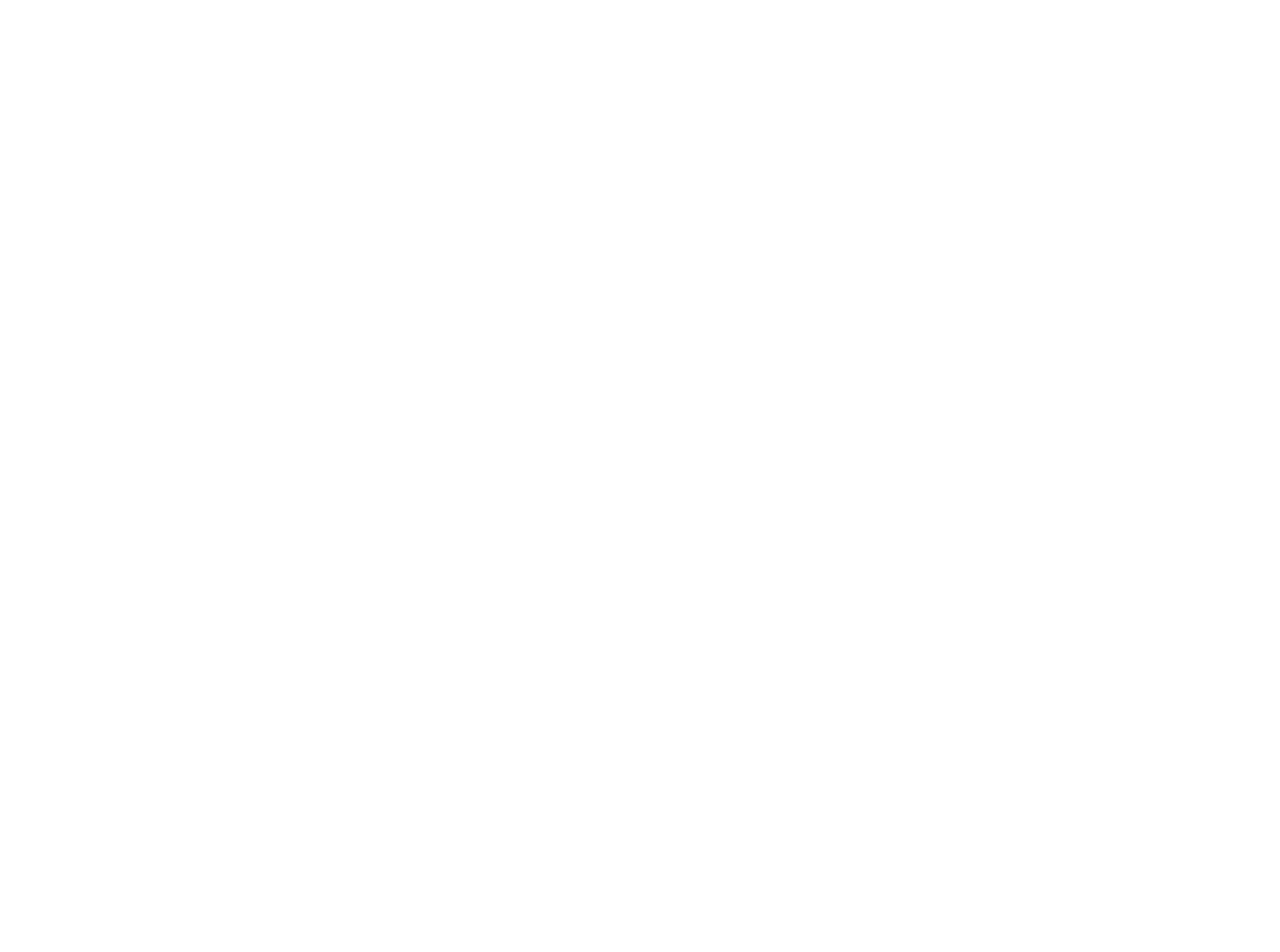
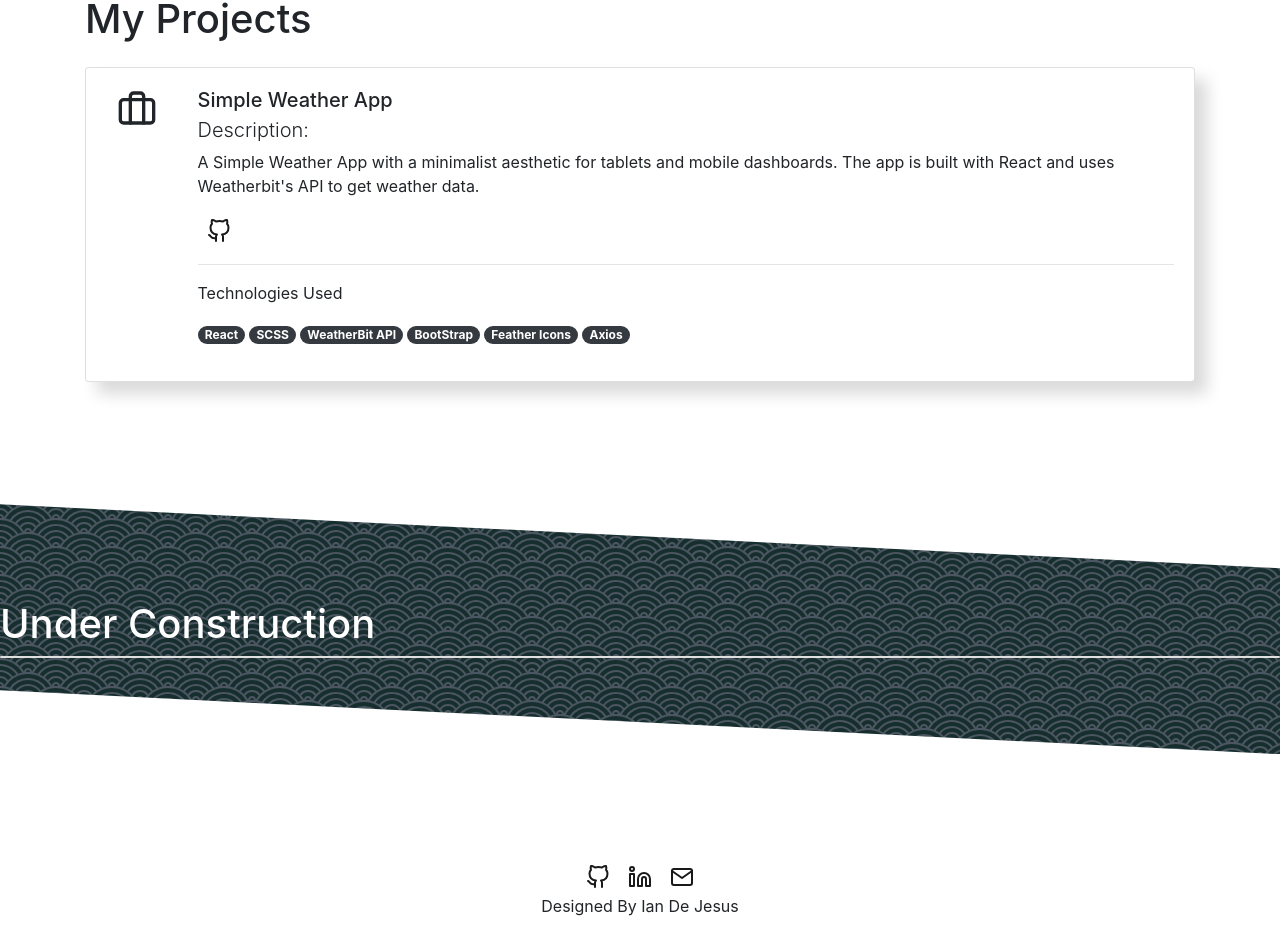
Before and after one commit to iantheminimalist/iandejesus-app, a React (Create React App) app: page /#/projects in a window 1280 px wide. Shown: the part 167-1119 px from the top of the page. Before the commit the page ends 800 px from the top, so only its background shows below. Built offline with nearby package versions, Linux system fonts and the light colour scheme.

Commit message:
added more information in the Projects section

```diff
--- a/src/components/AboutComponent.js
+++ b/src/components/AboutComponent.js
@@ -6,7 +6,7 @@
         CardBody,
         CardText,CardSubtitle,
         Row,
-        Col  } from 'reactstrap';
+        Col } from 'reactstrap';
 import * as Icon from 'react-feather';
 import Footer from './FooterComponent';
 import Fade from 'react-reveal/Fade';
@@ -97,9 +97,12 @@
     return(
     <React.Fragment>
         <Fade bottom cascade>
+            <Container><h1>Education</h1></Container>
+        </Fade>
+
+
         <Container>
-            <h1>Education</h1>
-
+        <Fade bottom cascade>
         <CardDeck>
         <Card className="neomorph rounded my-md-3 my-4">
             <CardBody>
@@ -108,9 +111,48 @@
                 <Icon.Award size={40} className="" />
             </Col>
             <Col md={11} xs={12}>
+            <CardTitle><h5>Full Stack Web and Mobile Development | <span className="font-weight-light">May - July 2020</span></h5></CardTitle>
+            <CardSubtitle><h5 className="font-weight-light">Nucamp Coding Bootcamp</h5></CardSubtitle>
+            <CardText>
+                Coursework:
+                <dd>Utilizing server-side technologies with Node, MongoDB, REST API, and Express: Express Server Framework and NPM Packages.</dd>
+                <dd>Understanding User Authentication: Basic Authentication, Passport Authentication, and Token-based Authentication.</dd>
+                <dd>Introduction to Cross-Origin Resource Sharing (CORS) and third-party party Authentication.</dd>
+            </CardText>
+            </Col>
+            </Row>
+            </CardBody>
+        </Card>
+        </CardDeck>
+
+        <CardDeck>
+        <Card className="neomorph rounded my-md-3 my-4">
+            <CardBody>
+            <Row>
+            <Col md={1} xs={12} className="text-center my-md-0 my-4"><Icon.Award size={40} className="" /> </Col>
+            <Col md={11} xs={12}>
+            <CardTitle><h5>Front End Web and Mobile Development | <span className="font-weight-light">Jan - May 2020</span></h5></CardTitle>
+            <CardSubtitle><h5 className="font-weight-light">Nucamp Coding Bootcamp</h5></CardSubtitle>
+            <CardText>
+                Coursework:
+                <dd>Frontend Web UI Frameworks and Tools: BootStrap 4, JQuery </dd>
+                <dd>Frontend Web development: React, React-Redux, NodeJS</dd>
+                <dd>Multiplatform Development for Web and Mobile Applications: React Native, Expo CLI</dd>
+            </CardText>
+            </Col>
+            </Row>
+            </CardBody>
+        </Card>
+        </CardDeck>
+
+        <CardDeck>
+        <Card className="neomorph rounded my-md-3 my-4">
+            <CardBody>
+            <Row>
+            <Col md={1} xs={12} className="text-center my-md-0 my-4"><Icon.Award size={40} className="" /></Col>
+            <Col md={11} xs={12}>
             <CardTitle><h5> Bachelor of Science in Information Systems  | <span className="font-weight-light">2009 - 2014</span></h5></CardTitle>
             <CardSubtitle><h5 className="font-weight-light">De La Salle University</h5></CardSubtitle>
-
             <CardText>
                 Coursework:
                 <dd>Data Structures and Algorithms.</dd>
@@ -123,9 +165,10 @@
             </CardBody>
         </Card>
         </CardDeck>
+        </Fade>
+    </Container>
 
-        </Container>
-        </Fade>
+
 
     </React.Fragment>
     );
--- a/src/components/ContactComponent.js
+++ b/src/components/ContactComponent.js
@@ -3,7 +3,7 @@
 export default function ContactUs() {
     return (
         <div>
-            <h1>Please Contact Me!!!</h1>
+            <h1>Under Construction</h1>
         </div>
     )
 }
--- a/src/components/FooterComponent.js
+++ b/src/components/FooterComponent.js
@@ -8,11 +8,15 @@
         <Container className="text-center">
         <Row>
             <Col>
-                <Button color="link" size="sm" ><Icon.GitHub size={24}/></Button>
-                <Button color="link" size="sm"><Icon.Linkedin size={24}/></Button>
-                <Button color="link" size="sm"><Icon.Mail size={24}/></Button>
+            <Button color="link" size="sm" href="https://iantheminimalist.github.io/iandejesus-app/"><Icon.GitHub size={24} /></Button>
+            <Button color="link" size="sm" href="https://www.linkedin.com/in/iandejesus89/"><Icon.Linkedin size={24} /></Button>
+            <Button color="link" size="sm"><Icon.Mail size={24} /></Button>
             </Col>
-
+        </Row>
+        <Row>
+            <Col>
+            <p className="">Designed By Ian De Jesus</p>
+            </Col>
         </Row>
         <div>
 
--- a/src/components/HomeComponent.js
+++ b/src/components/HomeComponent.js
@@ -1,12 +1,13 @@
 import React from 'react';
 import * as Icon from 'react-feather';
 import { Container, Col, Row, Button,  } from 'reactstrap';
-// import AboutUs from './AboutComponent';
+
 import Fade from 'react-reveal/Fade';
+
 import { baseUrl } from './shared/baseURL';
 import { Link } from 'react-router-dom';
 import Footer from './FooterComponent';
-// import Skills from './SkillsComponent';
+
 
 function Home() {
 const profileImg = `iandejesus-app/assets/img/ian-profile.jpg`;
@@ -17,24 +18,20 @@
             <div className="title-content">
                 <Container className="text-center">
                 <Fade bottom cascade>
-                    <div>
+                    <div className="">
                         <h1>Hi, I'm Ian </h1>
                         <h4>An inspiring Fullstack Web Developer.</h4>
                         <div>
-
-                            <a href="https://iantheminimalist.github.io/iandejesus-app/">
-                            <Button color="link" size="sm" ><Icon.GitHub size={24}  />
-                            </Button>
-                            </a>
-                            <a href="https://www.linkedin.com/in/iandejesus89/">
-                            <Button color="link" size="sm"><Icon.Linkedin size={24} /></Button>
-                            </a>
-
-                            <Button color="link" size="sm"><Icon.Mail size={24}     /></Button>
+                            <Button color="link" size="sm" href="https://iantheminimalist.github.io/iandejesus-app/"><Icon.GitHub size={24} /></Button>
+                            <Button color="link" size="sm" href="https://www.linkedin.com/in/iandejesus89/"><Icon.Linkedin size={24} /></Button>
+                            <Button color="link" size="sm"><Icon.Mail size={24} /></Button>
                         </div>
                     </div>
                 </Fade>
                 </Container>
+            </div>
+                <div className="text-center">
+                    <Icon.ArrowDownCircle />
                 </div>
         </div>
 
--- a/src/components/ProjectsComponent.js
+++ b/src/components/ProjectsComponent.js
@@ -1,9 +1,80 @@
 import React from 'react'
+import { Card,
+    CardDeck,
+    CardTitle,
+    Container,
+    CardBody,
+    CardText,CardSubtitle,
+    Row,
+    Col,
+    Badge, Button } from 'reactstrap';
+import * as Icon from 'react-feather';
+import Fade from 'react-reveal/Fade';
+import Footer from './FooterComponent';
+
+
 
 function Projects() {
     return (
         <div>
-            Here are My Projects
+            <div className="section">
+            <Fade bottom cascade>
+            <Container>
+                <h1>My Projects</h1>
+            </Container>
+            </Fade>
+            <Container>
+            <Fade bottom cascade>
+            <CardDeck>
+            <Card className="neomorph rounded my-md-3 my-4">
+            <CardBody>
+                <Row>
+                    <Col md={1} xs={12} className="text-center my-md-0 my-4">
+                        <Icon.Briefcase size={40} className="" />
+                    </Col>
+                    <Col md={11} xs={12}>
+                        <CardTitle><h5> Simple Weather App</h5></CardTitle>
+                        <CardSubtitle><h5 className="font-weight-light">Description:</h5></CardSubtitle>
+                        <CardText>
+                        <p>
+                            A Simple Weather App with a minimalist aesthetic for tablets and mobile dashboards. The app is built with React and uses Weatherbit's API to get weather data.
+                        </p>
+
+                <Button color="link" href="https://iantheminimalist.github.io/iandejesus-app/" size="sm" ><Icon.GitHub size={24} /></Button>
+
+                        </CardText>
+                        <hr />
+                        <CardText>
+                            <p>Technologies Used</p>
+                            <p>
+                                <Badge color="dark" pill className="mr-1">React</Badge>
+                                <Badge color="dark" pill className="mr-1">SCSS</Badge>
+                                <Badge color="dark" pill className="mr-1">WeatherBit API</Badge>
+                                <Badge color="dark" pill className="mr-1">BootStrap</Badge>
+                                <Badge color="dark" pill className="mr-1">Feather Icons</Badge>
+                                <Badge color="dark" pill className="mr-1">Axios</Badge>
+                            </p>
+                        </CardText>
+                    </Col>
+                </Row>
+            </CardBody>
+            </Card>
+            </CardDeck>
+            </Fade>
+            </Container>
+
+            </div>
+
+            <div className="section">
+                <h1>Under Construction</h1>
+                <Card>
+
+                </Card>
+            </div>
+            <div className="section">
+                <Footer />
+            </div>
+
         </div>
     )
 }
--- a/src/css/App.css
+++ b/src/css/App.css
@@ -96,3 +96,7 @@
   color: #191919 !important; }
   .btn-link :hover {
     color: #9d9898; }
+
+.bottom {
+  position: inherit;
+  padding-top: 10em; }
--- a/src/css/App.scss
+++ b/src/css/App.scss
@@ -138,7 +138,6 @@
 
  }
 
-
  .btn-link{
    color: $color-black !important;
    :hover{
@@ -146,3 +145,7 @@
 
    }
  }
+ .bottom{
+   position: inherit;
+   padding-top: 10em;
+ }
```
Also changed, not shown: src/components/shared/logo192.png (added). Lines whose indentation alone changed are shown as unchanged.
